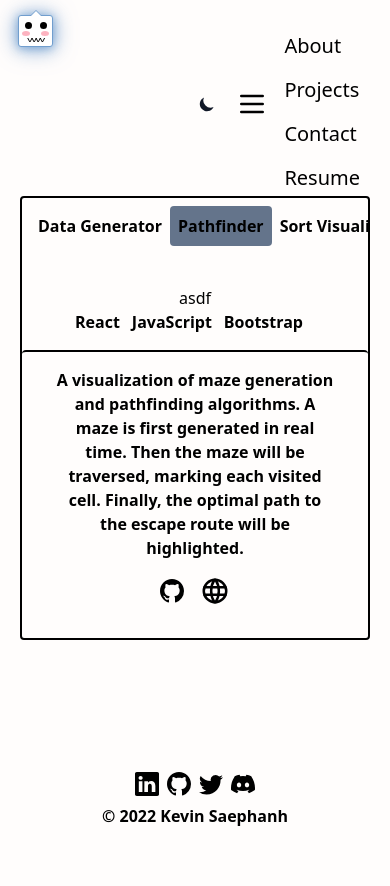
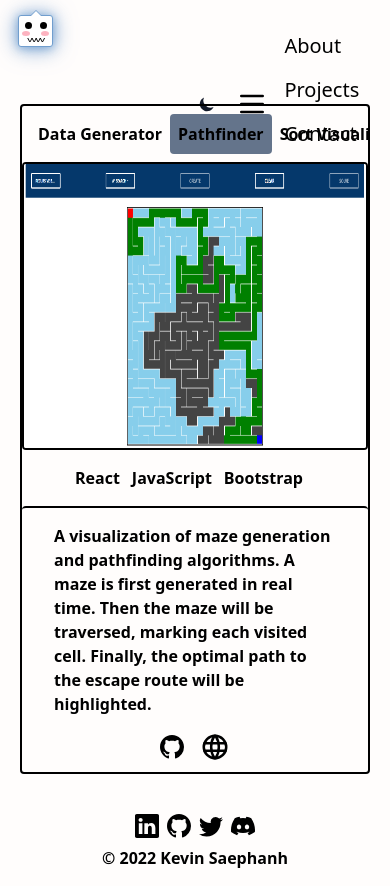
Before and after one commit to KevinSaephanh/portfolio, a Next.js app: page /projects in a window 390 px wide. Before the commit the page ends 844 px from the top, so only its background shows below. Built offline with nearby package versions, Linux system fonts and the light colour scheme.

Commit message:
Add custom width for tailwind

```diff
--- a/src/pages/projects.tsx
+++ b/src/pages/projects.tsx
@@ -9,7 +9,7 @@ const projects = [
     id: 1,
     path: '/pathfinder.png',
     title: 'Data Generator',
-    desc: 'An app that allows users to create mock data (in JSON format) and modules for environment variable types (env.d.ts)',
+    desc: 'Create up to 1000 records of mock data for your application, using common properties of entities such as email and names.\nIn addition, create modules for environment variable types to make them type-safe.',
     stack: ['React', 'Typescript', 'Tailwind'],
     code: 'https://github.com/KevinSaephanh/data-generator',
     site: 'https://inquisitive-entremet-11acdd.netlify.app/',
@@ -56,10 +56,10 @@ const Projects: NextPage = () => {
   const [active, setActive] = React.useState(projects[1]);
 
   return (
-    <div className='md:w-2/3 lg:w-2/4 md:mx-auto themed-border'>
-      <section className='flex flex-col md:flex-row'>
+    <div className='w-full lg:w-2/4 h-670 md:h-500 md:mx-auto themed-border'>
+      <section className='flex flex-col md:flex-row h-3/5 md:h-2/4'>
         <article className='flex-center md:pr-4 md:border-r-2 border-white'>
-          <ul className='scrollbar flex flex-row mb-4 md:mb-0 md:flex-col p-2 overflow-y-auto md:overflow-hidden'>
+          <ul className='scrollbar flex flex-row md:flex-col p-2 overflow-y-auto md:overflow-hidden'>
             {projects.map((p, key) => (
               <li
                 key={key}
@@ -73,21 +73,22 @@ const Projects: NextPage = () => {
             ))}
           </ul>
         </article>
-        <article className='flex-center flex-col md:flex-row p-4'>
-          <div className='md:w-1/3'>
-            asdf
-            {/* <Image src={active.path} alt='' fill={true} className='themed-border' /> */}
+        <article className='flex-center flex-col md:flex-row w-full md:w-2/3 h-full'>
+          <div className='relative w-full h-full'>
+            <Image src={active.path} alt='' fill={true} className='themed-border' />
           </div>
-          <ul className='flex flex-row flex-wrap md:grid-list-cols md:w-2/4 h-full justify-evenly'>
-            {active.stack.map((s) => (
-              <li className='mr-3 md:mr-0'>{s}</li>
+          <ul className='p-4 md:pl-12 flex flex-row flex-wrap md:grid-list-cols md:w-2/4 md:h-full justify-evenly'>
+            {active.stack.map((s, key) => (
+              <li className='mr-3 md:mr-0' key={key}>
+                {s}
+              </li>
             ))}
           </ul>
         </article>
       </section>
-      <section className='flex-center flex-col mb-4 md:mb-8 p-4 rounded border-t-2 border-black dark:border-slate-100'>
+      <section className='flex-center flex-col md:h-2/4 mb-4 md:mb-8 p-4 rounded border-t-2 border-black dark:border-slate-100'>
         <article className='flex-center px-4 md:mx-auto mb-4'>
-          <span className='text-center whitespace-pre-line'>{active.desc}</span>
+          <span className='md:text-center whitespace-pre-line'>{active.desc}</span>
         </article>
         <article className='flex-center'>
           <a className='text-2xl mr-4' href={active.code} target='_blank' rel='noopener noreferrer'>
--- a/src/styles/globals.scss
+++ b/src/styles/globals.scss
@@ -11,22 +11,6 @@
 
   .grid-list-cols {
     @apply grid grid-flow-col grid-rows-4 gap-x-24;
-  }
-
-  .scrollbar::-webkit-scrollbar {
-    width: 15px;
-    height: 15px;
-  }
-
-  .scrollbar::-webkit-scrollbar-track {
-    background: #f7f4ed;
-    border-radius: 100vh;
-  }
-
-  .scrollbar::-webkit-scrollbar-thumb {
-    background: slategray;
-    border-radius: 100vh;
-    border: 3px solid #f6f7ed;
   }
 
   input,
@@ -58,6 +42,22 @@
 
 .light {
   background-color: #fffdfc;
+}
+
+.scrollbar::-webkit-scrollbar {
+  width: 15px;
+  height: 15px;
+}
+
+.scrollbar::-webkit-scrollbar-track {
+  background: #f7f4ed;
+  border-radius: 100vh;
+}
+
+.scrollbar::-webkit-scrollbar-thumb {
+  background: slategray;
+  border-radius: 100vh;
+  border: 3px solid #f6f7ed;
 }
 
 .game-font {
--- a/tailwind.config.js
+++ b/tailwind.config.js
@@ -1,7 +1,12 @@
 module.exports = {
   content: ['./src/pages/**/*.{js,ts,jsx,tsx}', './src/components/**/*.{js,ts,jsx,tsx}'],
   theme: {
-    extend: {},
+    extend: {
+      height: {
+        500: '500px',
+        670: '670px',
+      },
+    },
   },
   plugins: [],
   darkMode: 'class',
```
